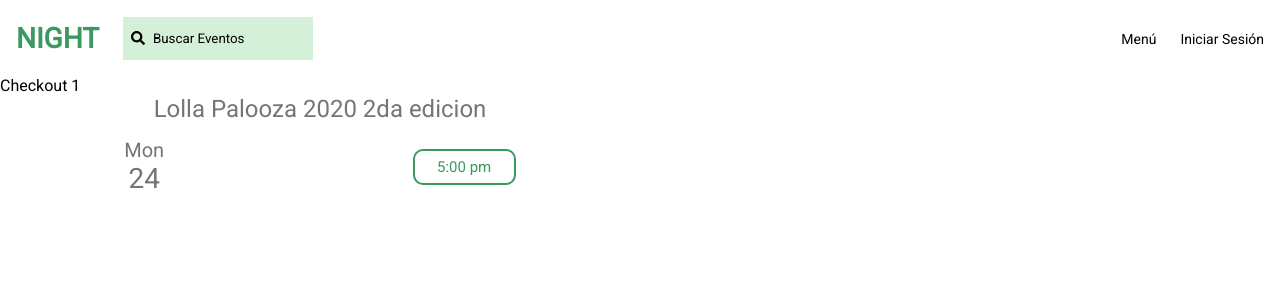
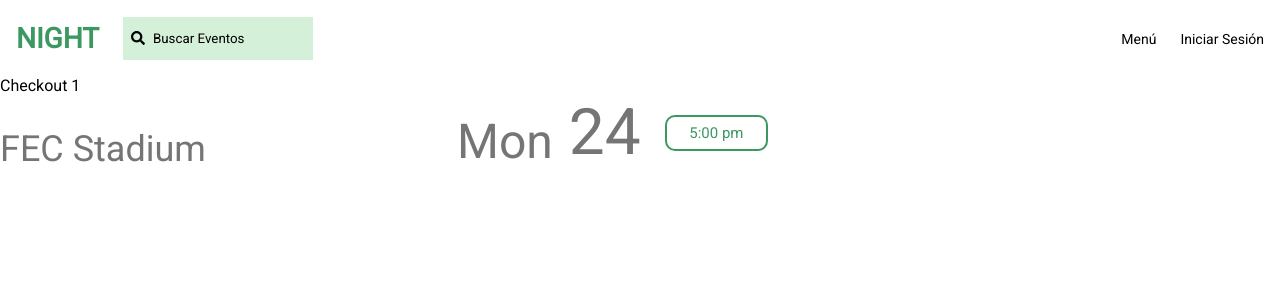
Before and after one commit to frontendcafe/cmyk-night, a React (Create React App) app: page /checkout/1 in a window 1280 px wide. Shown: the top 300 px of the page. Built offline with nearby package versions, Linux system fonts and the light colour scheme.

Commit message:
fix maquetado desktop

```diff
--- a/src/components/FechaHoraLugar.js
+++ b/src/components/FechaHoraLugar.js
@@ -7,7 +7,7 @@
     return(
             <div className="fhl_container">
                 <div className="l_container">
-                    <p>Lolla Palooza 2020 2da edicion</p>
+                    <p>FEC Stadium </p>
                 </div>
                 <div className= "fh_container">
                     <div className="fec">
--- a/src/components/style/FechaHoraLugar.css
+++ b/src/components/style/FechaHoraLugar.css
@@ -42,3 +42,39 @@
 .fec #m{
     font-size: 20px;
 }
+
+@media (max-width: 1920px) and (min-width:900px){
+    .fhl_container{
+        width: 60%;
+        flex-wrap: nowrap;
+        align-items: flex-end;
+
+    }
+    .l_container{
+        font-size: 36px;
+        margin-bottom: 0;
+        justify-content: flex-start;
+
+    }
+
+    .fh_container{
+        justify-content: flex-end;
+        align-items: center;
+    }
+
+    .fec{
+        flex-direction: row;
+        font-size: 64px;
+        align-items: flex-end;
+
+    }
+
+    .fec #m{
+        font-size: 48px;
+        margin-right: 16px;
+    }
+
+    #h{
+        margin-left: 24px;
+    }
+}
```
